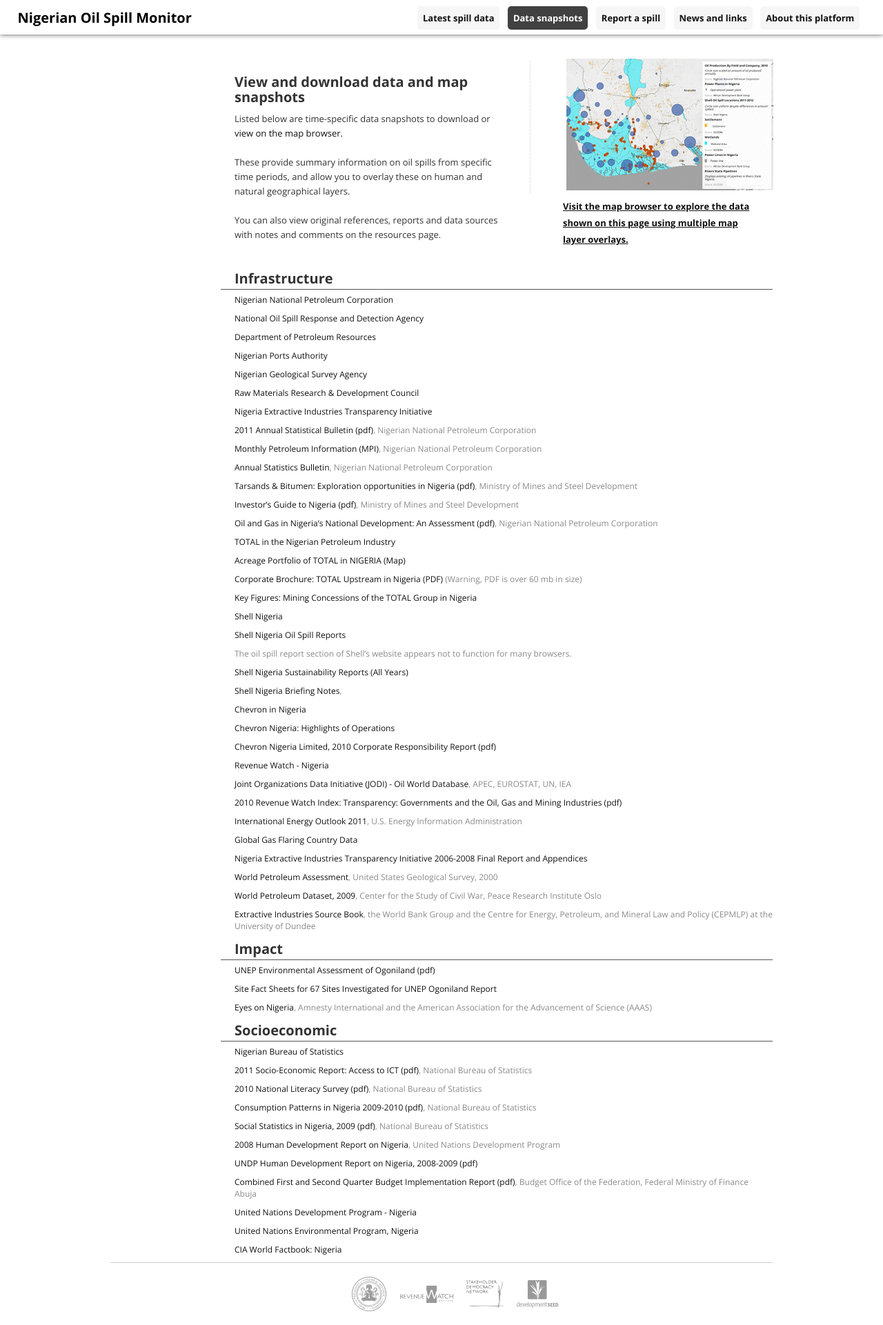
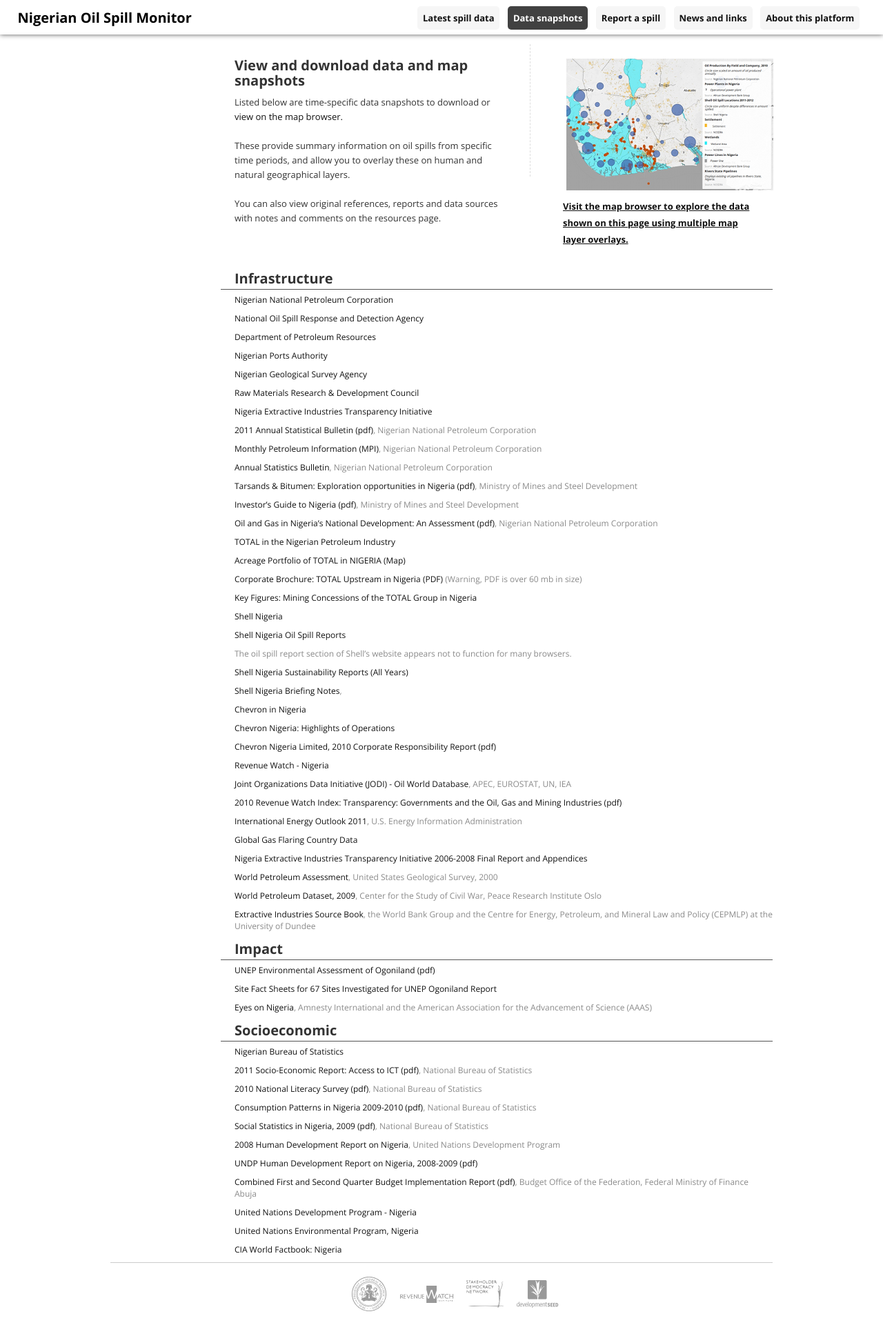
Before and after one commit to sdn4nigeria/monitoring-platform, a Jekyll site: the page built from _posts/pages/0001-01-01-resources.md, in a window 1280 px wide. Shown: the whole page at 69% size. Built offline with Jekyll 4.4.1, drawn with Linux system fonts in a browser that asks for light colours; nearby versions of some CDN libraries; some web fonts are replaced; library files that are not in the unit come from our copies; Markdown is read by kramdown in place of the engine named in the settings.

Commit message:
Update open.html

```diff
--- a/_layouts/open.html
+++ b/_layouts/open.html
@@ -14,7 +14,7 @@
 </div>
 <div id="subnav">
   <div class="limiter">
-    <div class='with-border' style="width:400px;">
+    <div class='with-border' style="width:400px;margin-top:0px;">
 <h2>View and download data and map snapshots</h2>
 <p>Listed below are time-specific data snapshots to download or <a href="{{site.baseurl}}/maps/">view on the map browser.</a></p>
 <p>&nbsp;</p>
```
